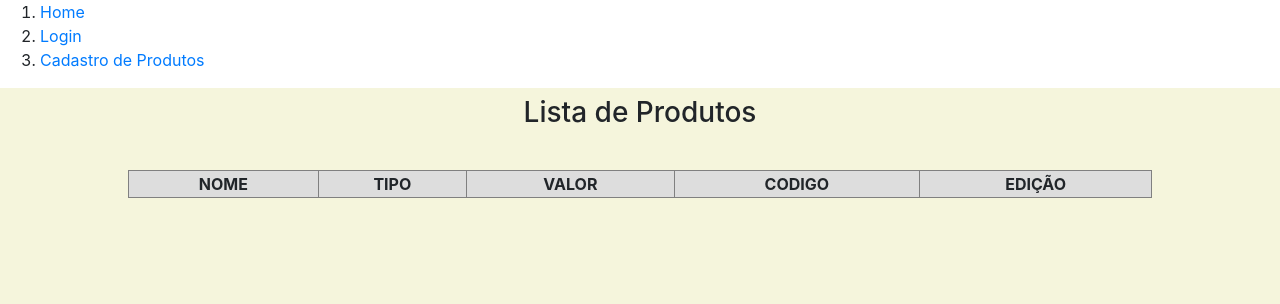
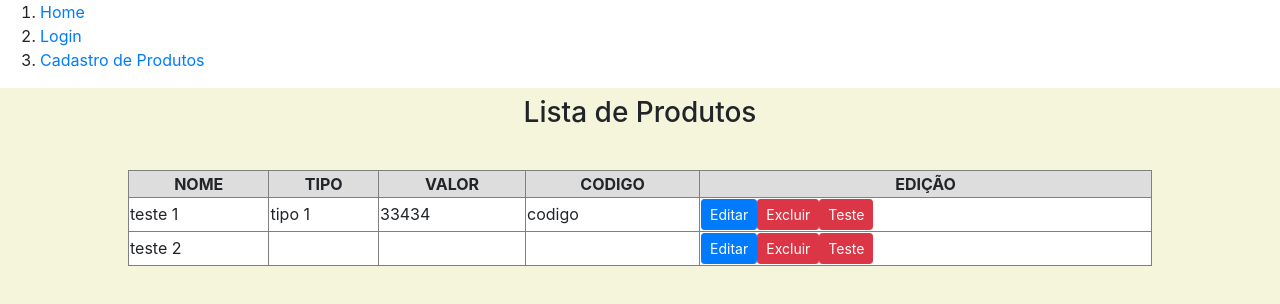
Before and after one commit to fpmatos/teste, a React (Create React App) app: page /lista-produtos in a window 1280 px wide. Shown: the top 304 px of the page. Built offline with nearby package versions, Linux system fonts and the light colour scheme.

Commit message:
Fazendo um componente ListItem

```diff
--- /dev/null
+++ b/src/pages/produtos/lista/ListItem.js
@@ -0,0 +1,16 @@
+import React from 'react'
+
+export default ({id, nome, tipo, valor, codigo, onDelete}) => {
+
+    return  <tr>
+        <td> {nome} </td>
+        <td> {tipo} </td>
+        <td> {valor} </td>
+        <td> {codigo} </td>
+        <td>
+            <button className="btn btn-primary btn-sm">Editar</button>
+            <button onClick={() => { onDelete(id) }} className='btn btn-danger btn-sm'>Excluir</button>
+            <button className='btn btn-danger btn-sm'>Teste</button>
+        </td>
+    </tr>
+}
--- a/src/pages/produtos/lista/index.js
+++ b/src/pages/produtos/lista/index.js
@@ -3,32 +3,41 @@ import {retornarTodos} from "../../../services/productService"
 import "./estilo.css"
 import {removeItem} from "../../../services/productService"
 import { useHistory } from "react-router-dom"
+import ListItem from "./ListItem"
 
 
 export default function Lista(){
     const history = useHistory()
-    const [item, setItem] = useState([])
+    const [itens, setItens] = useState([{nome: 'teste 1', id: 1, tipo: 'tipo 1', valor: '33434', codigo: 'codigo'}, {nome: 'teste 2', id: 2}])
 
-    useEffect(()=>{
-        retornarTodos().then((x)=>{
-            setItem(x)
-        },[item])
-    })
+    // useEffect(()=>{
+
+    //     retornarTodos().then((x)=>{
+    //         setItens(x)
+    //     }).catch(e => {
+    //         console.log('deu erro no carregamento da listagem')
+    //     })
+
+    // }, [])
 
     const deleteitem = (codigo)=>{
-        removeItem(codigo).then(()=>{
-            setItem((state)=>{
-                const newList = [...state]
-                const indexToDelete = item.findIndex(e=>e.codigo===codigo)
-                newList.splice(indexToDelete, 1)
-                return (newList)
-            })
+        setItens((state)=>{
+            const newList = [...state]
+            const indexToDelete = itens.findIndex(e=>e.codigo===codigo)
+            newList.splice(indexToDelete, 1)
+            return (newList)
         })
-
     }
 
     const editarItem = (item)=>{
         history.push(`/editar-produtos/${item}`)
+    }
+
+    const teste = (id) => {
+        console.log('funcao chamada antes do click, ID:', id)
+        return () => {
+            console.log('funcao chamada pelo Click - ID:', id)
+        }
     }
 
     return(
@@ -47,15 +56,9 @@ export default function Lista(){
                 </tr>
                 </thead>
                 <tbody>
-                {item.map((x, i)=>{
+                {itens.map((x, i)=>{
                     return(
-                        <tr key={i}>
-                            <td> {x.nome} </td>
-                            <td> {x.tipo} </td>
-                            <td> {x.valor} </td>
-                            <td> {x.codigo} </td>
-                            <td> <button onClick={()=>editarItem(x.id)} className="btn btn-primary btn-sm">Editar</button><button onClick={()=>deleteitem(x.codigo)} className='btn btn-danger btn-sm'>Excluir</button> </td>
-                        </tr>
+                        <ListItem {...x} onDelete={deleteitem}/>
                     )
                 })}
                 </tbody>
--- a/src/services/productService.js
+++ b/src/services/productService.js
@@ -26,8 +26,8 @@ export const alterar = (item)=>{
     return Promise.resolve()
 }
 
-export const retornarItem = (id)=>{
-   const itemToEdit = dbProduct.find(e=>e.id === +id)
+export const retornarItem = (_idProd)=>{
+   const itemToEdit = dbProduct.find(e=>e.id === +_idProd)
 
    if(itemToEdit){
        return Promise.resolve(itemToEdit)
```
Also changed, not shown: src/pages/produtos/editar/index.js (+3 -4 lines).
